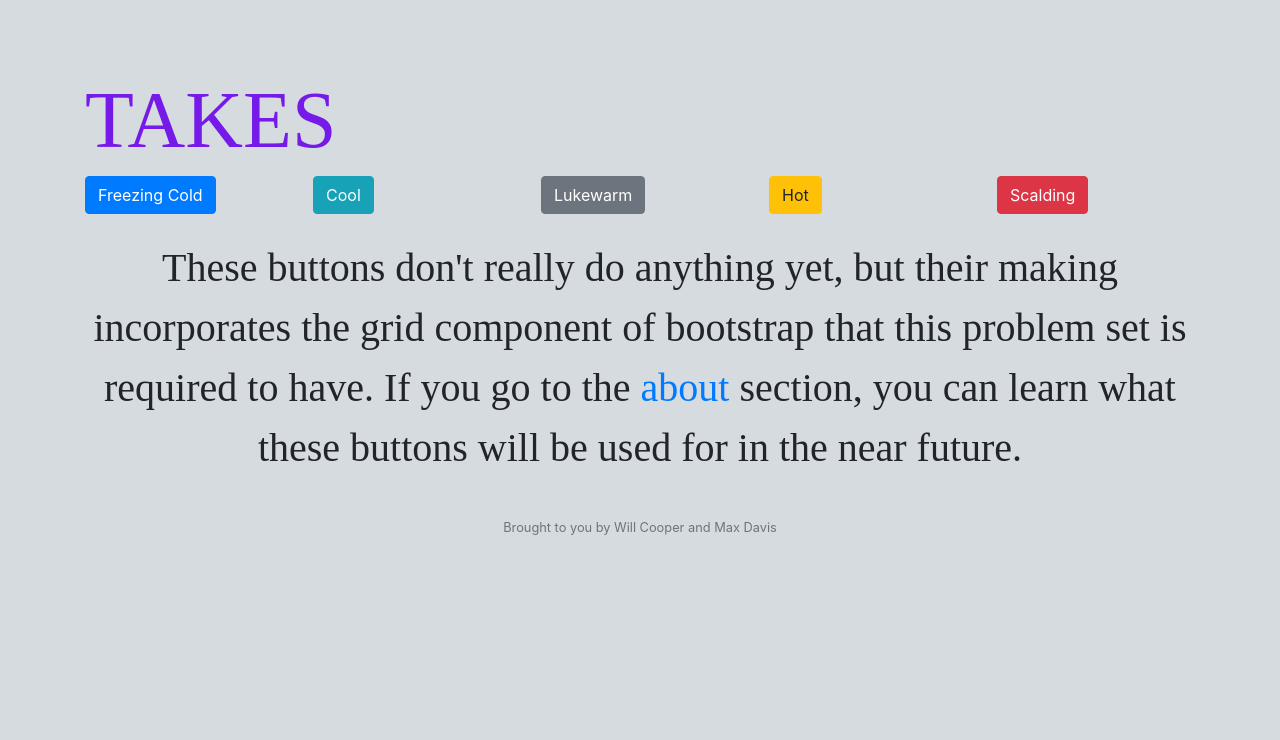
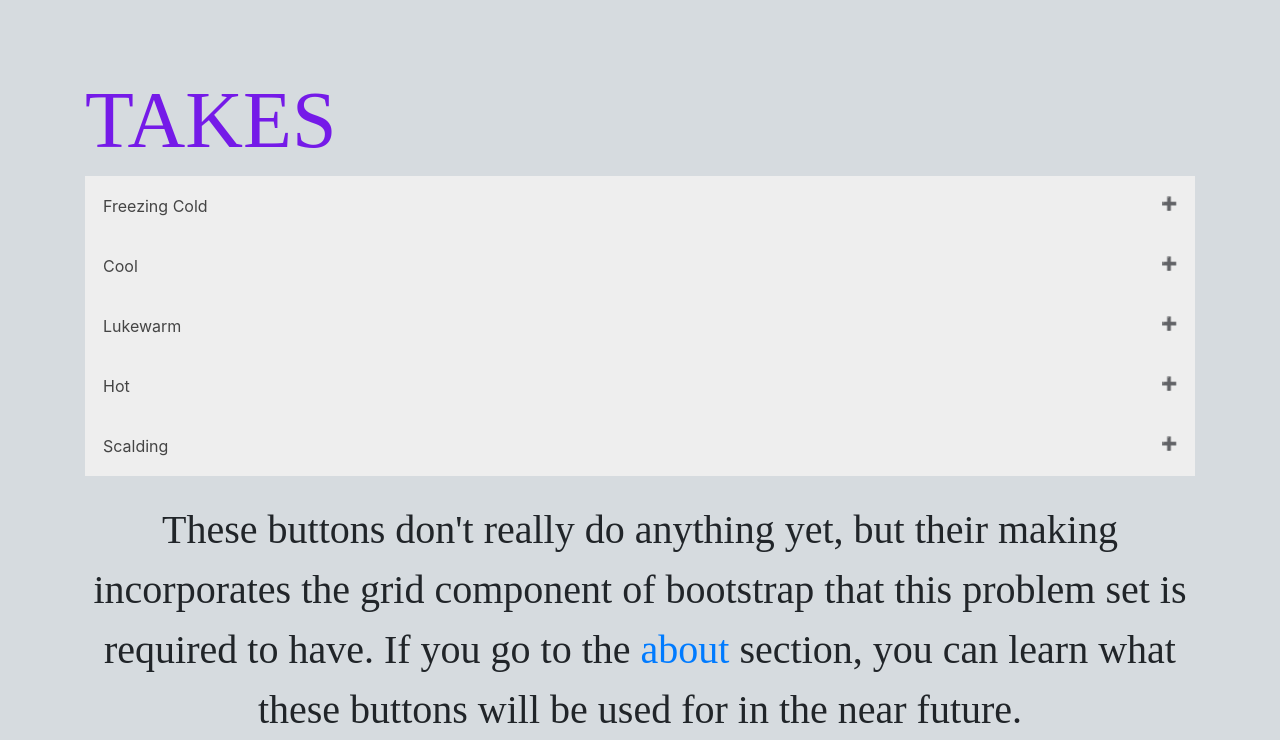
Before and after one commit to wcooper90/CRLS-Takes, a Flask app: page /takesG in a window 1280 px wide. Shown: the part 72-812 px from the top of the page. Before the commit the page ends 607 px from the top, so only its background shows below. Run offline with Flask 2, Linux system fonts and the light colour scheme; some libraries are stand-ins or nearby versions.

Commit message:
takes buttons

```diff
--- a/static/styles.css
+++ b/static/styles.css
@@ -103,3 +103,41 @@ img.shake:hover {
   90% { transform: translate(1px, 2px) rotate(0deg); }
   100% { transform: translate(1px, -2px) rotate(-1deg); }
 }
+
+/* Style the buttons that are used to open and close the accordion panel */
+.accordion {
+ background-color: #eee;
+ color: #444;
+ cursor: pointer;
+ padding: 18px;
+ width: 100%;
+ text-align: left;
+ border: none;
+ outline: none;
+ transition: 0.4s;
+}
+
+/* Add a background color to the button if it is clicked on (add the .active class with JS), and when you move the mouse over it (hover) */
+.active, .accordion:hover {
+ background-color: #ccc;
+}
+
+.panel {
+  padding: 0 18px;
+  background-color: white;
+  max-height: 0;
+  overflow: hidden;
+  transition: max-height 0.2s ease-out;
+}
+
+.accordion:after {
+  content: '\02795'; /* Unicode character for "plus" sign (+) */
+  font-size: 13px;
+  color: #777;
+  float: right;
+  margin-left: 5px;
+}
+
+.active:after {
+  content: "\2796"; /* Unicode character for "minus" sign (-) */
+}
--- a/templates/about.html
+++ b/templates/about.html
@@ -7,7 +7,7 @@
     <br />
     <br />
     <br />
-    <h1 class="center">
+    <h1>
       CRLS <span class="purple">TAKES</span>
     </h1>
     <p class="readableText">
--- a/templates/layout.html
+++ b/templates/layout.html
@@ -10,6 +10,22 @@
         <script src="https://code.jquery.com/jquery-3.3.1.slim.min.js" integrity="sha384-q8i/X+965DzO0rT7abK41JStQIAqVgRVzpbzo5smXKp4YfRvH+8abtTE1Pi6jizo" crossorigin="anonymous"></script>
         <script src="https://cdnjs.cloudflare.com/ajax/libs/popper.js/1.14.6/umd/popper.min.js" integrity="sha384-wHAiFfRlMFy6i5SRaxvfOCifBUQy1xHdJ/yoi7FRNXMRBu5WHdZYu1hA6ZOblgut" crossorigin="anonymous"></script>
         <script src="https://stackpath.bootstrapcdn.com/bootstrap/4.2.1/js/bootstrap.min.js" integrity="sha384-B0UglyR+jN6CkvvICOB2joaf5I4l3gm9GU6Hc1og6Ls7i6U/mkkaduKaBhlAXv9k" crossorigin="anonymous"></script>
+        <script>
+        var acc = document.getElementsByClassName("accordion");
+        var i;
+
+        for (i = 0; i < acc.length; i++) {
+          acc[i].addEventListener("click", function() {
+            this.classList.toggle("active");
+            var panel = this.nextElementSibling;
+            if (panel.style.maxHeight){
+              panel.style.maxHeight = null;
+            } else {
+              panel.style.maxHeight = panel.scrollHeight + "px";
+            }
+          });
+        }
+        </script>
     </head>
     <body>
       <header>
--- a/templates/takesG.html
+++ b/templates/takesG.html
@@ -12,19 +12,54 @@
     </h1>
   </div>
   <div class="container">
-    <div class="row">
-      <div class="col-sm"><button type="button" class="btn btn-primary">Freezing Cold</button></div>
-      <div class="col-sm"><button type="button" class="btn btn-info">Cool</button></div>
-      <div class="col-sm"><button type="button" class="btn btn-secondary">Lukewarm</button></div>
-      <div class="col-sm"><button type="button" class="btn btn-warning">Hot</button></div>
-      <div class="col-sm"><button type="button" class="btn btn-danger">Scalding</button></div>
+
+    <button class="accordion">Freezing Cold</button>
+    <div class="panel">
+     <p>Lorem ipsum...</p>
     </div>
+
+    <button class="accordion">Cool</button>
+    <div class="panel">
+     <p>Lorem ipsum...</p>
+    </div>
+
+    <button class="accordion">Lukewarm</button>
+    <div class="panel">
+     <p>Lorem ipsum...</p>
+    </div>
+
+    <button class="accordion">Hot</button>
+    <div class="panel">
+     <p>Lorem ipsum...</p>
+    </div>
+
+    <button class="accordion">Scalding</button>
+    <div class="panel">
+     <p>Lorem ipsum...</p>
+     </div>
+
     <br />
     <p class="readableText">
       These buttons don't really do anything yet, but their making incorporates the grid
-      component of bootstrap that this problem set is required to have. If you go to the  <a href="about.html">about</a>
+      component of bootstrap that this problem set is required to have. If you go to the  <a href="/about">about</a>
       section, you can learn what these buttons will be used for in the near future.
     </p>
     <br />
   </div>
+  <script>
+  var acc = document.getElementsByClassName("accordion");
+  var i;
+
+  for (i = 0; i < acc.length; i++) {
+    acc[i].addEventListener("click", function() {
+      this.classList.toggle("active");
+      var panel = this.nextElementSibling;
+      if (panel.style.maxHeight){
+        panel.style.maxHeight = null;
+      } else {
+        panel.style.maxHeight = panel.scrollHeight + "px";
+      }
+    });
+  }
+  </script>
 {% endblock %}
```
